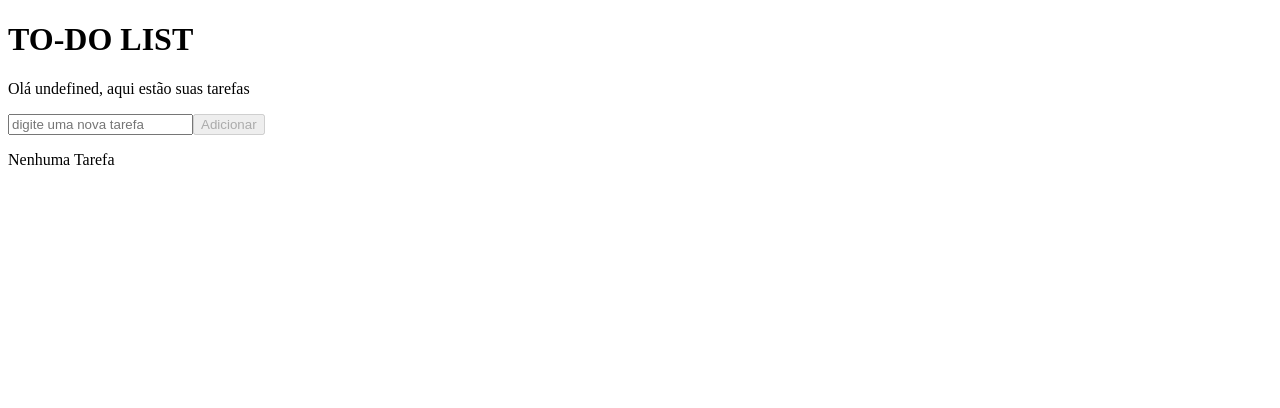
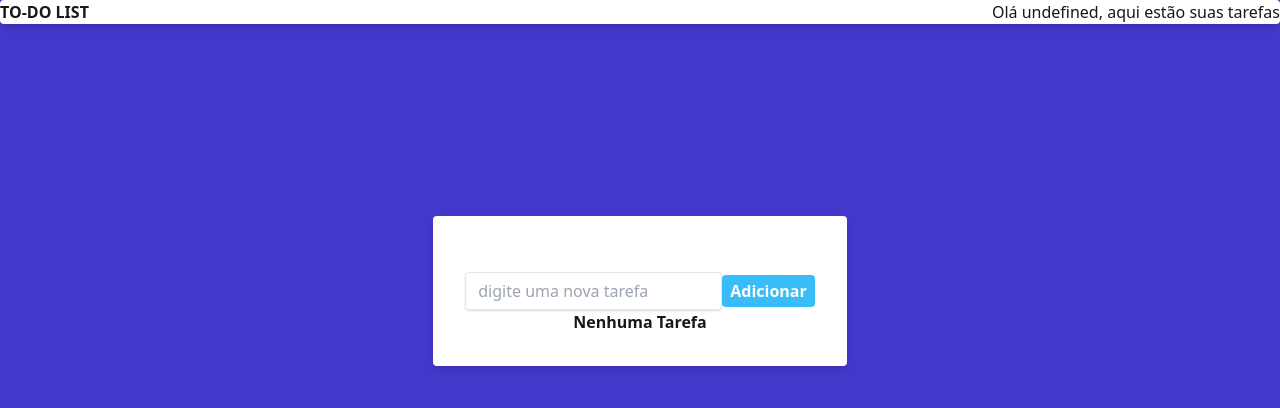
Before and after one commit to CandidoVinii/Crud, a React (Create React App) app: page /home in a window 1280 px wide. Shown: the top 408 px of the page. Built offline with nearby package versions, Linux system fonts and the light colour scheme.

Commit message:
Feat: adicionado estilo

```diff
--- a/package.json
+++ b/package.json
@@ -39,5 +39,10 @@
       "last 1 firefox version",
       "last 1 safari version"
     ]
+  },
+  "devDependencies": {
+    "autoprefixer": "^10.4.7",
+    "postcss": "^8.4.14",
+    "tailwindcss": "^3.0.24"
   }
 }
--- /dev/null
+++ b/postcss.config.js
@@ -0,0 +1,6 @@
+module.exports = {
+  plugins: {
+    tailwindcss: {},
+    autoprefixer: {},
+  },
+}
--- a/public/index.html
+++ b/public/index.html
@@ -24,7 +24,7 @@
       work correctly both with client-side routing and a non-root public URL.
       Learn how to configure a non-root public URL by running `npm run build`.
     -->
-    <title>React App</title>
+    <title>To-Do</title>
   </head>
   <body>
     <noscript>You need to enable JavaScript to run this app.</noscript>
--- /dev/null
+++ b/src/components/Header.jsx
@@ -0,0 +1,20 @@
+import React, { Component } from 'react'
+import { connect } from 'react-redux';
+
+class Header extends Component {
+  render() {
+    const {stateLogin: user} = this.props;
+    return (
+      <header className='bg-white shadow-md rounded text-zinc-900 flex justify-between'>
+        <h1 className='font-black'>TO-DO LIST</h1>
+        <p>{`Olá ${user.userName}, aqui estão suas tarefas `}</p>
+      </header>
+    );
+  }
+}
+
+const mapStateToProps = (state) => ({
+  stateLogin: state.user,
+});
+
+export default connect(mapStateToProps)(Header);
--- a/src/components/Tasks.jsx
+++ b/src/components/Tasks.jsx
@@ -12,20 +12,29 @@ class Tasks extends React.Component {
     return (
       <div>
         {saveTask.length <= 0 ? (
-          <p>Nenhuma Tarefa</p>
+          <p className='text-center font-black'>Nenhuma Tarefa</p>
         ) : (
           saveTask.map((tarefa) => (
-            <ul key={tarefa.id}>
-              <li>
+            <ul
+              key={tarefa.id}
+              className="mt-4 font-black text-center"
+            >
+              Tarefa:
+              <div className='bg-zinc-300 rounded '>
+                <li className='mt-2 font-bold'>
                   {tarefa.task} | {tarefa.date}
                 </li>
+                <div className='flex justify-center items-center'>
                   <button
                     type="button"
+                    className='bg-red-600 text-white font-black rounded-md py-1 px-1'
                     name={tarefa.task}
                     onClick={ () => remove(tarefa.id)}
                   >
                     Finalizar Tarefa
                   </button>
+                </div>
+              </div>
             </ul>
           ))
         )}
--- /dev/null
+++ b/src/index.css
@@ -0,0 +1,7 @@
+@tailwind base;
+@tailwind components;
+@tailwind utilities;
+
+body {
+  @apply bg-indigo-700 text-zinc-100
+}
--- a/src/index.js
+++ b/src/index.js
@@ -3,6 +3,7 @@ import ReactDOM from 'react-dom/client';
 import App from './App';
 import { Provider } from 'react-redux';
 import { store } from './redux/store/store';
+import './index.css';
 
 const root = ReactDOM.createRoot(document.getElementById('root'));
 root.render(
--- a/src/pages/Home.jsx
+++ b/src/pages/Home.jsx
@@ -1,5 +1,6 @@
 import React from 'react';
 import { connect } from 'react-redux';
+import Header from '../components/Header';
 import Tasks from '../components/Tasks';
 import { changeTasks } from '../redux/action/action';
 
@@ -40,34 +41,36 @@ class Home extends React.Component {
   }
 
   render() {
-    const { stateLogin: user } = this.props;
     const { task, addBtn } = this.state;
 
     return (
-      <div>
-        <h1>TO-DO LIST</h1>
-        <p>{`Olá ${user.userName}, aqui estão suas tarefas `}</p>
-        <form action="">
+      <>
+      <Header />
+      <div className='mt-16 flex justify-center'>
+        <div className='bg-white shadow-md rounded text-zinc-900 px-8 pt-6 pb-8 mb-4 my-32'>
+          <form className='flex mt-8 justify-center items-center'>
             <input
               value={task}
               name="task"
+              className='shadow appearance-none border rounded w-full py-2 px-3 text-grey-darker leading-tight focus:outline-none focus:shadow-outline'
               type="text"
               onChange={this.handleChange}
-            placeholder="digite uma nova tarefa"
-          />
-          <button type="button" disabled={addBtn} onClick={this.handleClick}>
+              placeholder="digite uma nova tarefa" />
+            <button
+              type="button"
+              disabled={addBtn}
+              className='bg-sky-400 text-white font-bold py-1 px-2 rounded focus:outline-none focus:shadow-outline'
+              onClick={this.handleClick}
+            >
               Adicionar
             </button>
           </form>
           <Tasks />
         </div>
+      </div></>
     );
   }
 }
-
-const mapStateToProps = (state) => ({
-  stateLogin: state.user,
-});
 
 const mapDispatchToProps = (dispatch) => ({
   changeData: (state) => {
@@ -75,4 +78,4 @@ const mapDispatchToProps = (dispatch) => ({
   },
 });
 
-export default connect(mapStateToProps, mapDispatchToProps)(Home);
+export default connect(null, mapDispatchToProps)(Home);
--- a/src/pages/Login.jsx
+++ b/src/pages/Login.jsx
@@ -42,32 +42,43 @@ class Login extends Component {
   render() {
     const { userName, password, actionButton, logged } = this.state;
     return (
-      <div>
+      <div className="flex justify-center text-zinc-900">
+        <form className='bg-white shadow-md rounded px-8 pt-6 pb-8 mb-4 my-32'>
+          <div className="w-72 h-72">
           {logged ? <Navigate to="/home" /> : ''}
-        <h1>Login</h1>
-        <div>
+          <h1 className="text-zinc-700 font-black text-center text-4xl">Login</h1>
+            <div className='mb-6 mt-12'>
               <input
                 type="text"
+                className='shadow appearance-none border rounded w-full py-2 px-3 text-grey-darker leading-tight focus:outline-none focus:shadow-outline'
                 placeholder="Digite seu usuário"
                 name="userName"
                 value={userName}
                 onChange={this.handleChange}
               />
-
+            </div>
+            <div className='mb-6'>
               <input
                 type="password"
-            placeholder="senha"
+                className='shadow appearance-none border rounded w-full py-2 px-3 text-grey-darker leading-tight focus:outline-none focus:shadow-outline'
+                placeholder="Digite sua senha"
                 name="password"
                 value={password}
                 onChange={this.handleChange}
               />
             </div>
-
-        <div>
-          <button disabled={actionButton} onClick={this.userClick}>
+            <div className='flex justify-center items-center'>
+              <button
+                disabled={actionButton}
+                onClick={this.userClick}
+                type='button'
+                className='bg-sky-400 text-white font-bold py-2 px-4 rounded focus:outline-none focus:shadow-outline'
+              >
                 Entrar
               </button>
             </div>
+          </div>
+        </form>
       </div>
     );
   }
--- /dev/null
+++ b/tailwind.config.js
@@ -0,0 +1,9 @@
+module.exports = {
+  content: [
+    "./src/**/*.{js,jsx,ts,tsx}",
+  ],
+  theme: {
+    extend: {},
+  },
+  plugins: [],
+}
```
Also changed, not shown: 1 other file (tests, documents, lock files or other folders). Lines whose indentation alone changed are shown as unchanged.
